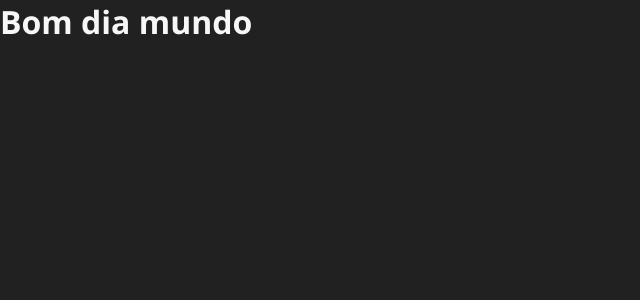
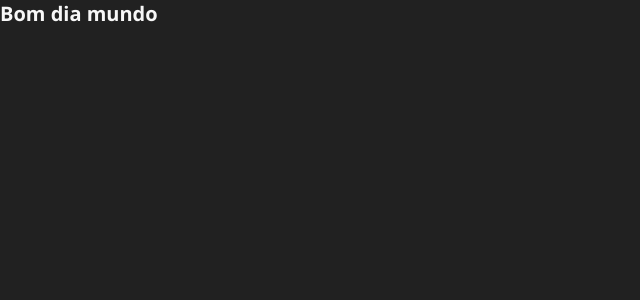
Before and after one commit to BeeSocy/beesocy, a React (Vite) app in the folder front/: page / in a window 1280 px wide. Shown: the top 300 px of the page, without its empty margins (0-640 px from the left). Built offline with nearby package versions, Linux system fonts and the light colour scheme.

Commit message:
Corrections on font renderizing

```diff
--- a/front/src/styles/global.ts
+++ b/front/src/styles/global.ts
@@ -1,9 +1,15 @@
 import { createGlobalStyle } from 'styled-components';
 
 export default createGlobalStyle`
+    :root {
+        font-size: 62.5%;
+    }
+
     body {
         background: ${props => props.theme.colors.primary};
         font-family: 'Segoe UI', Tahoma, Geneva, Verdana, sans-serif;
+        text-rendering: optimizeLegibility;
+        -webkit-font-smoothing: antialiased;
     }
 
     * {
```
